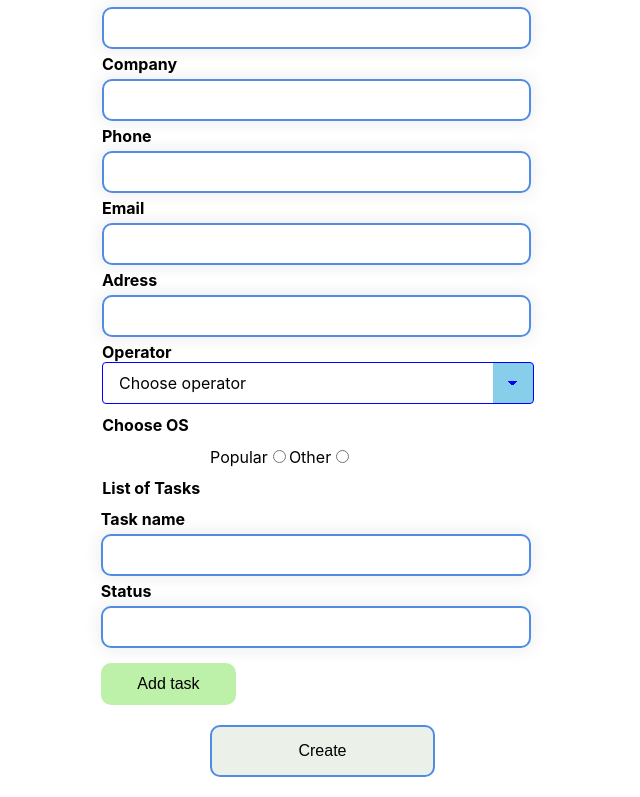
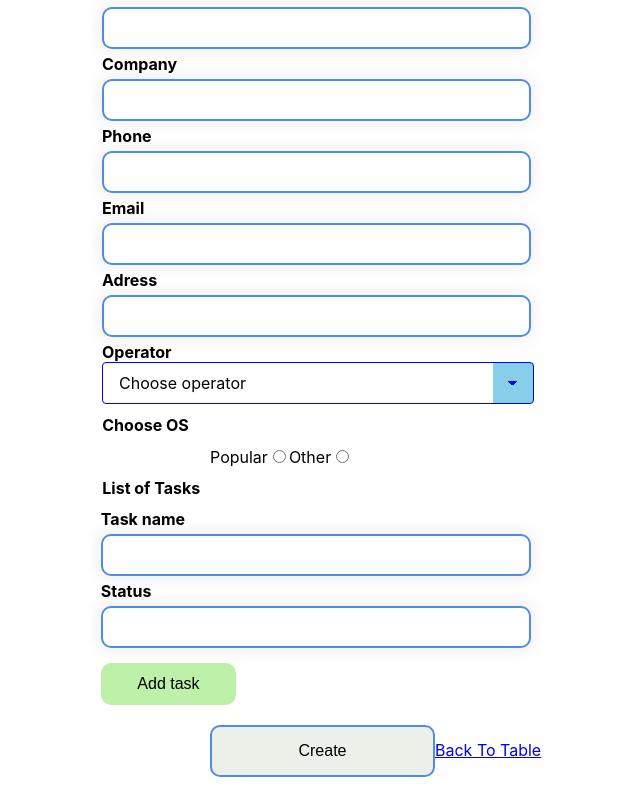
Before and after one commit to RomanPolianski/contacts-list, a React (Create React App) app: page /create in a window 1280 px wide. Shown: the part 213-1010 px from the top of the page, without its empty margins (313-953 px from the left). Built offline with nearby package versions, Linux system fonts and the light colour scheme.

Commit message:
Add back button for CreatePage

```diff
--- a/src/Components/CreatePage/CreatePage.jsx
+++ b/src/Components/CreatePage/CreatePage.jsx
@@ -4,6 +4,7 @@ import InputField from '../common/InputField/InputField';
 import s from './CreatePage.module.css';
 import Select from '../common/SelectField/Select';
 import React, { useState } from 'react';
+import { NavLink } from 'react-router-dom';
 
 const CreatePage = () => {
   const digitsOnly = (value) => /^\d+$/.test(value);
@@ -148,6 +149,7 @@ const CreatePage = () => {
             <button type="submit" disabled={!formik.isValid} className={s.submitButton}>
               Create
             </button>
+            <NavLink to="/contacts-list" className={s.backButton}>Back To Table</NavLink>
           </Form>
         </div>
       )}
```
